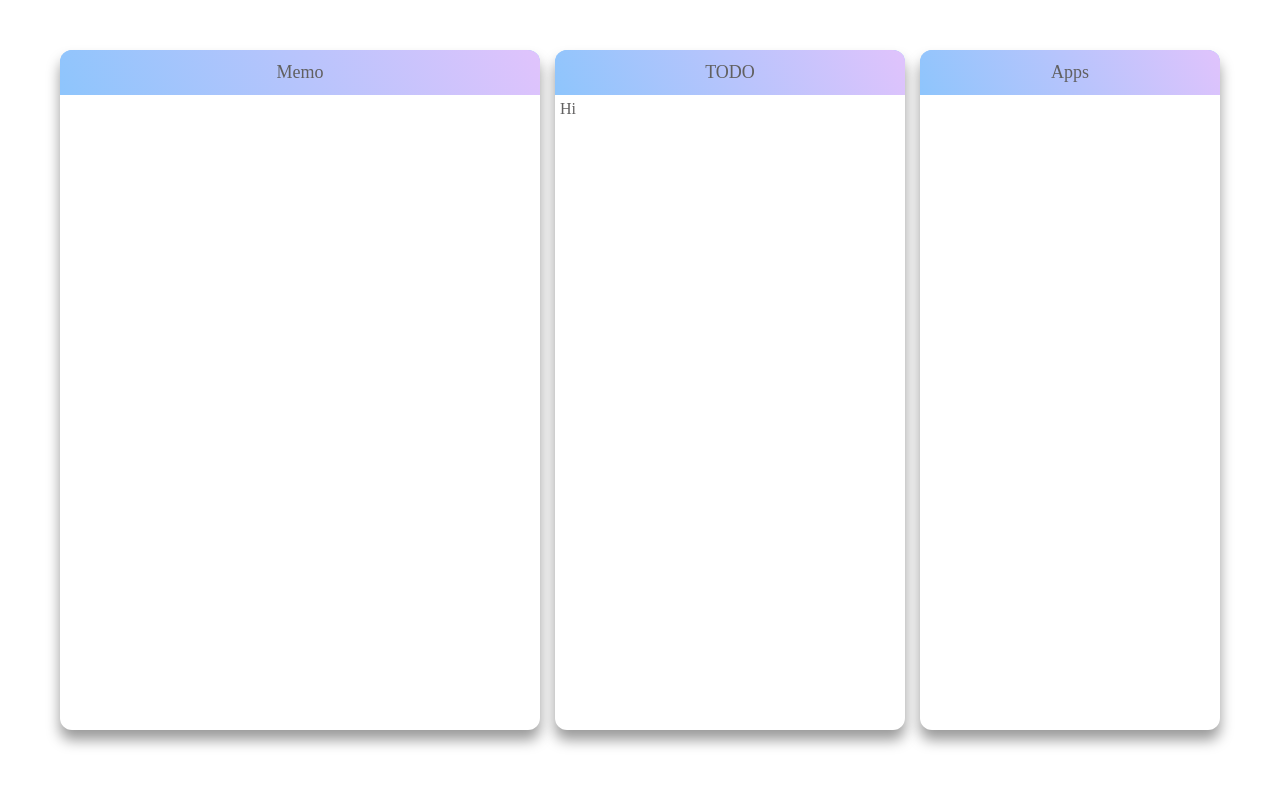
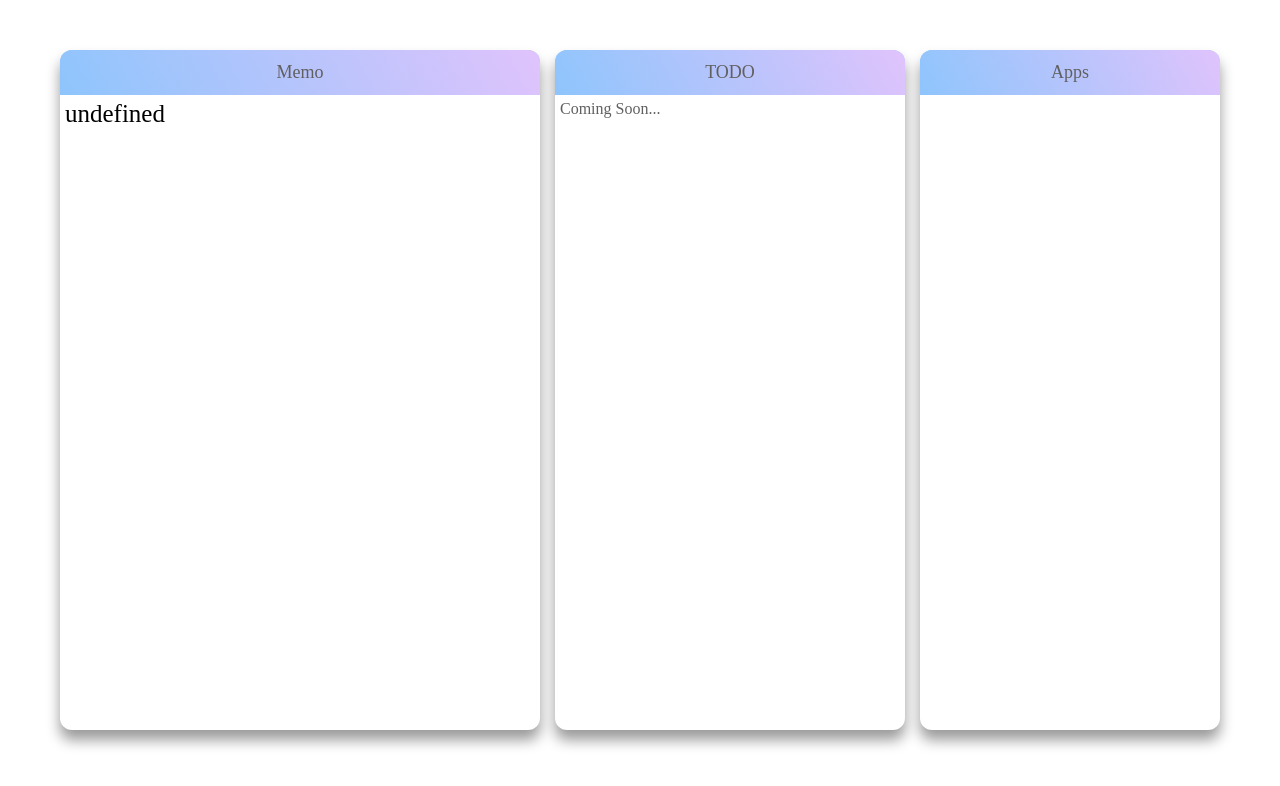
Before and after one commit to Ut0n69/chrome-new-tab-memo, a browser extension: page index.html in a window 1280 px wide. Drawn offline with Linux system fonts and the light colour scheme.

Commit message:
Add: save text at localStorage

```diff
--- a/index.html
+++ b/index.html
@@ -20,9 +20,9 @@
     </div>
     <div class="card todo">
       <div class="card-header">TODO</div>
-      <div class="card-contents todo-list">
-        Hi
-      </div>
+      <ul class="card-contents todo-list">
+        <li>Coming Soon...</li>
+      </ul>
     </div>
     <div class="card apps">
       <div class="card-header">Apps</div>
--- a/main.js
+++ b/main.js
@@ -1,3 +1,13 @@
+function restoreMemo() {
+  const dom = document.querySelector('.memo-area')
+  dom.value = localStorage.memo
+
+  dom.addEventListener('keyup', () => {
+    const text = dom.value
+    localStorage.memo = text
+  })
+}
+
 function init() {
   chrome.management.getAll(apps => {
     console.log(apps)
@@ -26,4 +36,5 @@ function setApp(app) {
 
 (() => {
   init();
+  restoreMemo();
 })();
```
